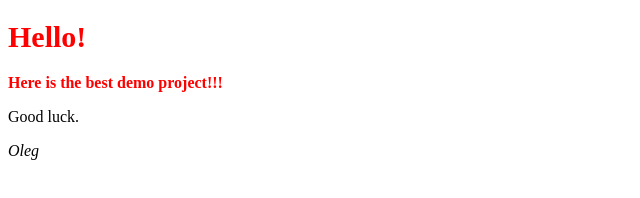
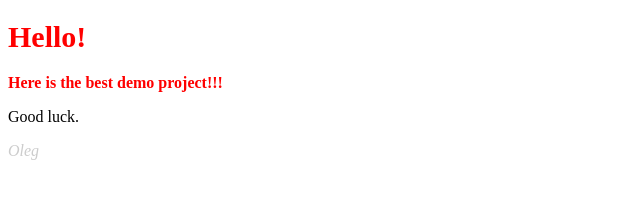
Before and after one commit to oleg-vysotsky/my-demo-project, a plain HTML site: page index.html in a window 1280 px wide. Shown: the full height of the page, 0-640 px from the left. Drawn offline with Linux system fonts and the light colour scheme.

Commit message:
add author styles

```diff
--- a/index.html
+++ b/index.html
@@ -17,6 +17,10 @@
         font-size: 16px;
         color: red;
     }
+
+    .author {
+        color: #ccc;
+    }
   </style>
 </head>
 <body>
@@ -24,6 +28,6 @@
   <h2 class="title-secondary">Here is the best demo project!!!</h2>
   <p>Good luck.</p>
 
-  <p><i>Oleg</i></p>
+  <p class="author"><i>Oleg</i></p>
 </body>
 </html>
```
